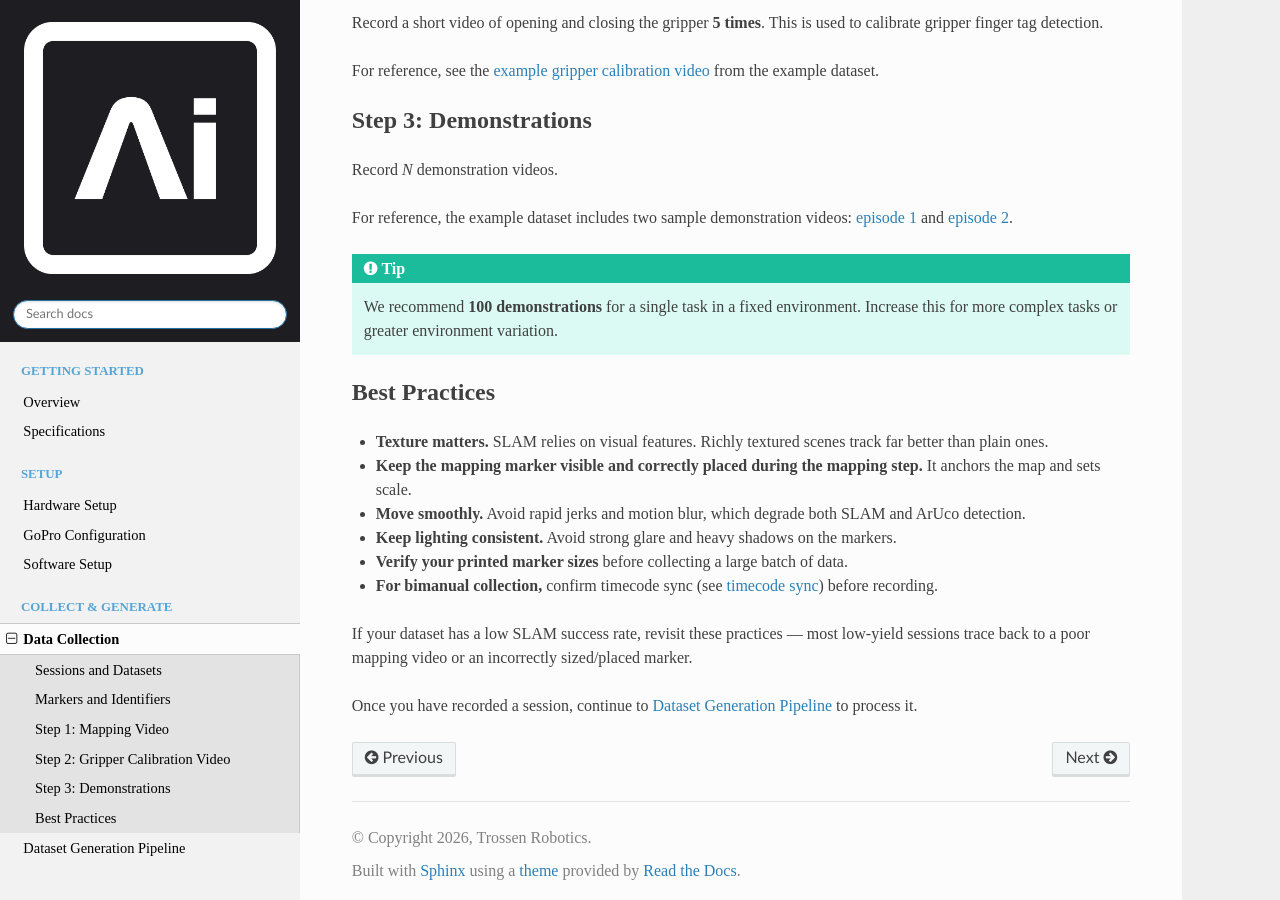
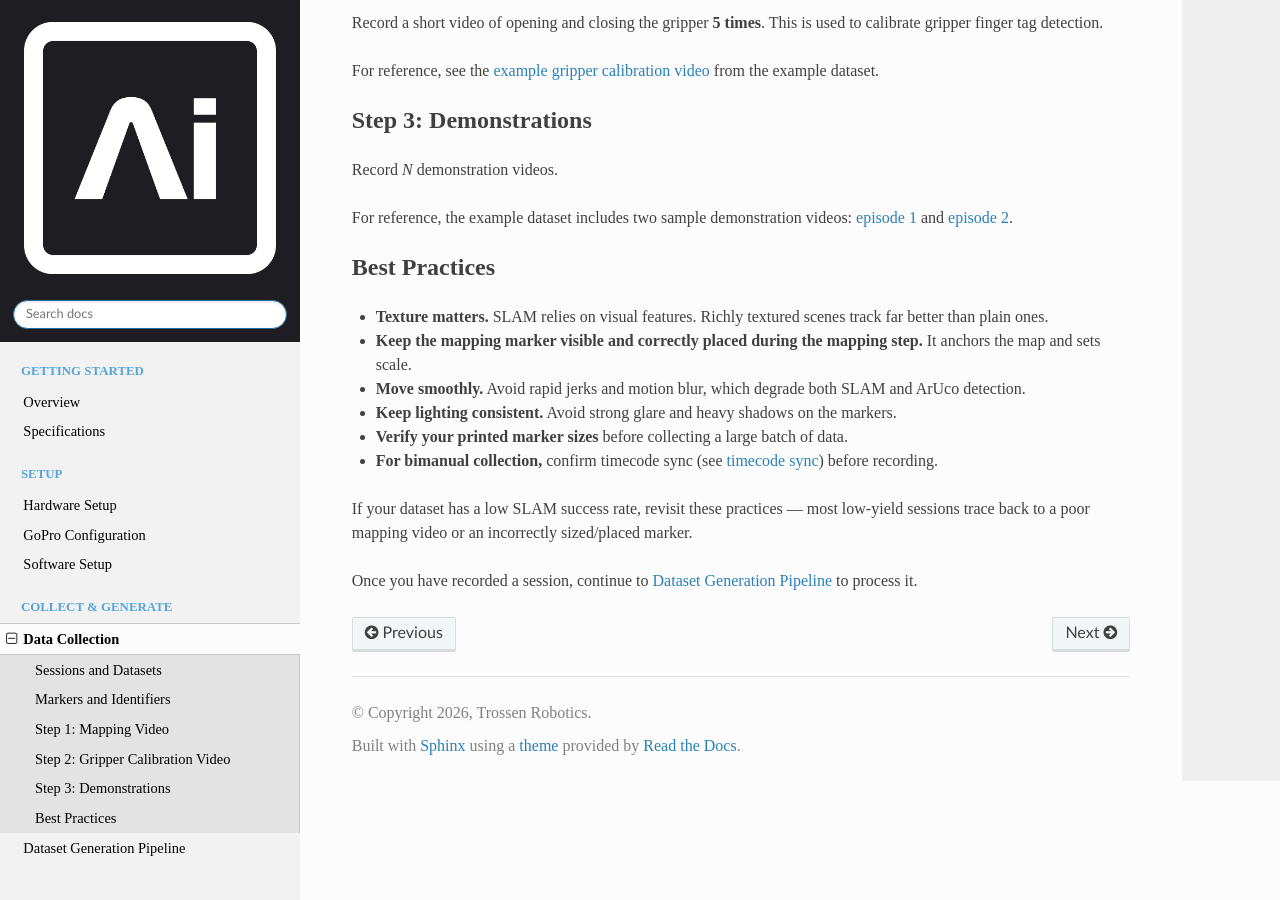
Before and after one commit to TrossenRobotics/trumi, a Sphinx documentation site: the page built from docs/data_collection.rst, in a window 1280 px wide and 900 px high, scrolled down 1583 px. Built offline with Sphinx 7.4.7 and the Read the Docs theme 3.1.0, drawn with Linux system fonts in a browser that asks for light colours; some web fonts are replaced.

```diff
--- a/docs/data_collection.rst
+++ b/docs/data_collection.rst
@@ -108,11 +108,6 @@ Record *N* demonstration videos.
 
 For reference, the example dataset includes two sample demonstration videos: `episode 1 <https://huggingface.co/datasets/TrossenRoboticsCommunity/example_trumi_dataset/blob/main/example_trumi_dataset/raw_videos/GX010168.MP4>`_ and `episode 2 <https://huggingface.co/datasets/TrossenRoboticsCommunity/example_trumi_dataset/blob/main/example_trumi_dataset/raw_videos/GX010169.MP4>`_.
 
-.. tip::
-
-    We recommend **100 demonstrations** for a single task in a fixed environment.
-    Increase this for more complex tasks or greater environment variation.
-
 .. TODO: add photo/video of a demonstration being collected.
 
 Best Practices
```
Also changed, not shown: README.md (+4 -4 lines).
